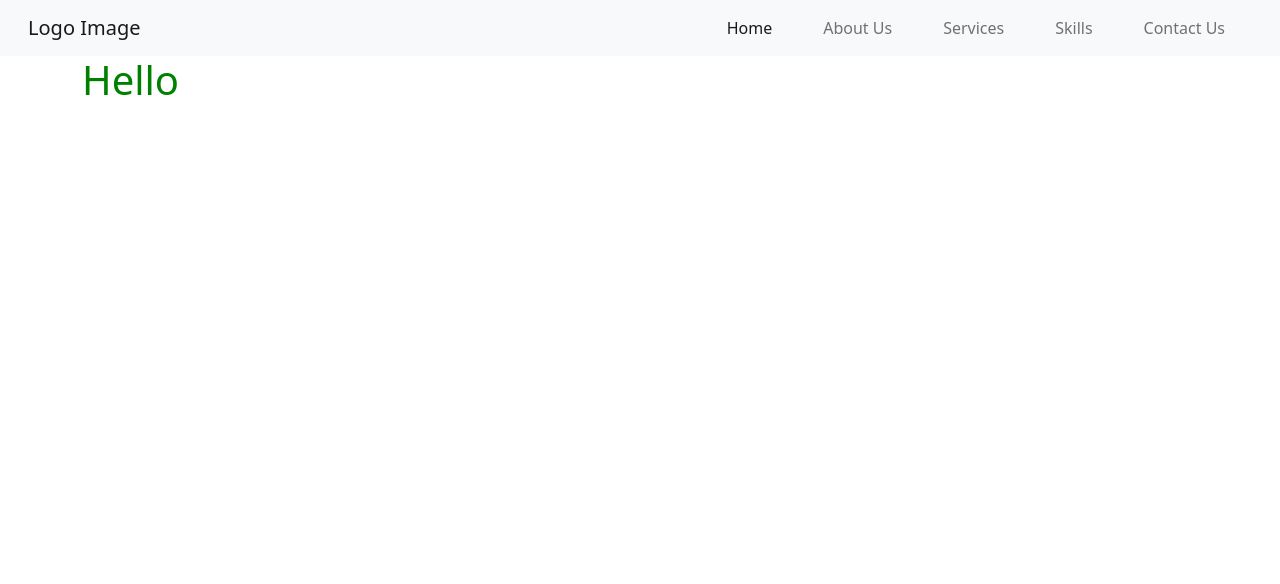
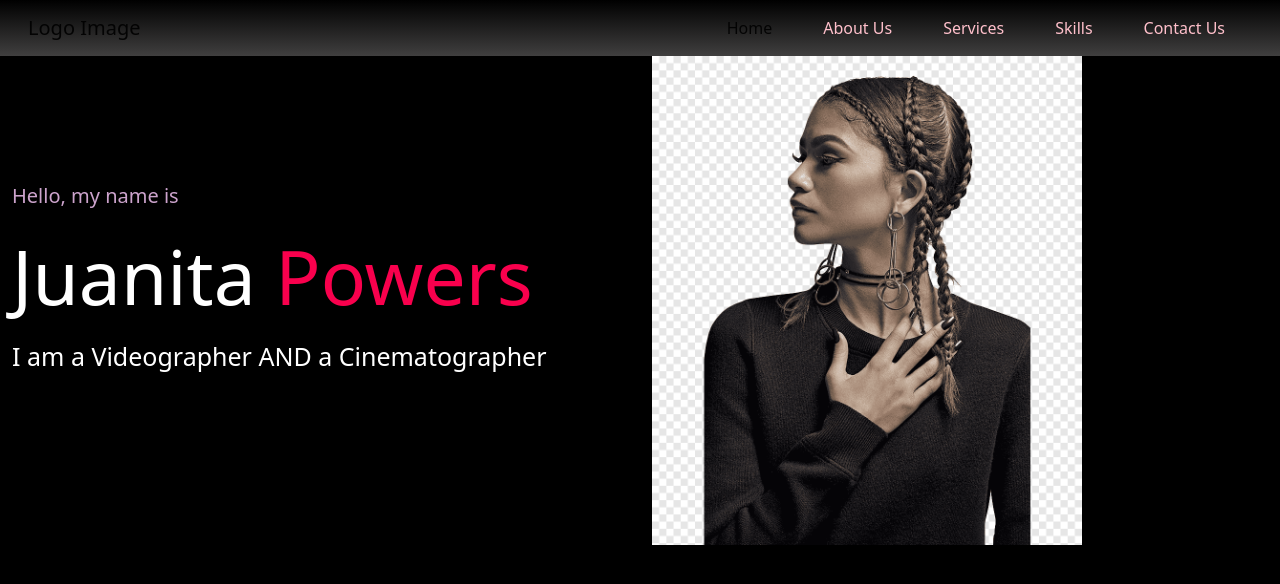
Before and after one commit to Chinazaekpere-Ike/Uches-Portfolio, a plain HTML site: page index.html in a window 1280 px wide. Drawn offline with nearby package versions, Linux system fonts and the light colour scheme.

Commit message:
Created and partially styled the Home Hero

```diff
--- a/index.html
+++ b/index.html
@@ -22,7 +22,7 @@
     <link rel="stylesheet" href="styling/styles.css" />
   </head>
   <body>
-    <nav class="navbar navbar-expand-lg bg-light">
+    <nav class="navbar navbar-expand-lg nav-bar">
       <div class="container-fluid">
         <a class="navbar-brand ms-3" href="#">Logo Image</a>
         <button
@@ -61,8 +61,24 @@
       </div>
     </nav>
 
-    <div class="container">
-      <h1>Hello</h1>
+    <div class="container-fluid">
+      <div class="hero-home">
+        <div class="row">
+          <div class="col-6 d-flex flex-column justify-content-center">
+            <p>Hello, my name is</p>
+            <h1>Juanita <span>Powers</span></h1>
+            <h2>I am a Videographer AND a Cinematographer</h2>
+          </div>
+          <div class="col-6">
+            <img
+              src="images/random-woman-side-profile.png"
+              alt="Ucheoma's Portrait"
+              class="img-fluid"
+              width="430px"
+            />
+          </div>
+        </div>
+      </div>
     </div>
   </body>
 </html>
--- a/styling/styles.css
+++ b/styling/styles.css
@@ -1,12 +1,40 @@
-h1 {
-  color: red;
+body {
+  background: black;
+}
+
+.hero-home {
+}
+
+.hero-home p {
+  font-size: 20px;
+  color: rgba(255, 204, 255, 0.8);
+  margin-bottom: 0px;
+}
+
+.hero-home h1 {
+  margin: 20px 0px;
+  color: white;
+  font-size: 75px;
+}
+
+.hero-home h1 span {
+  color: #f9004d;
+}
+
+.hero-home h2 {
+  color: white;
+  font-size: 25px;
+  margin: 0px 0px 50px;
+}
+
+.nav-bar {
+  background: linear-gradient(black, rgb(64, 63, 63));
+}
+.nav-bar .nav-link {
+  color: pink;
 }
 
 @media (min-width: 1008px) {
-  h1 {
-    color: green;
-  }
-
   .navbar-lists {
     margin-right: 35px;
   }
```
Also changed, not shown: images/random-woman-side-profile.png (added).
